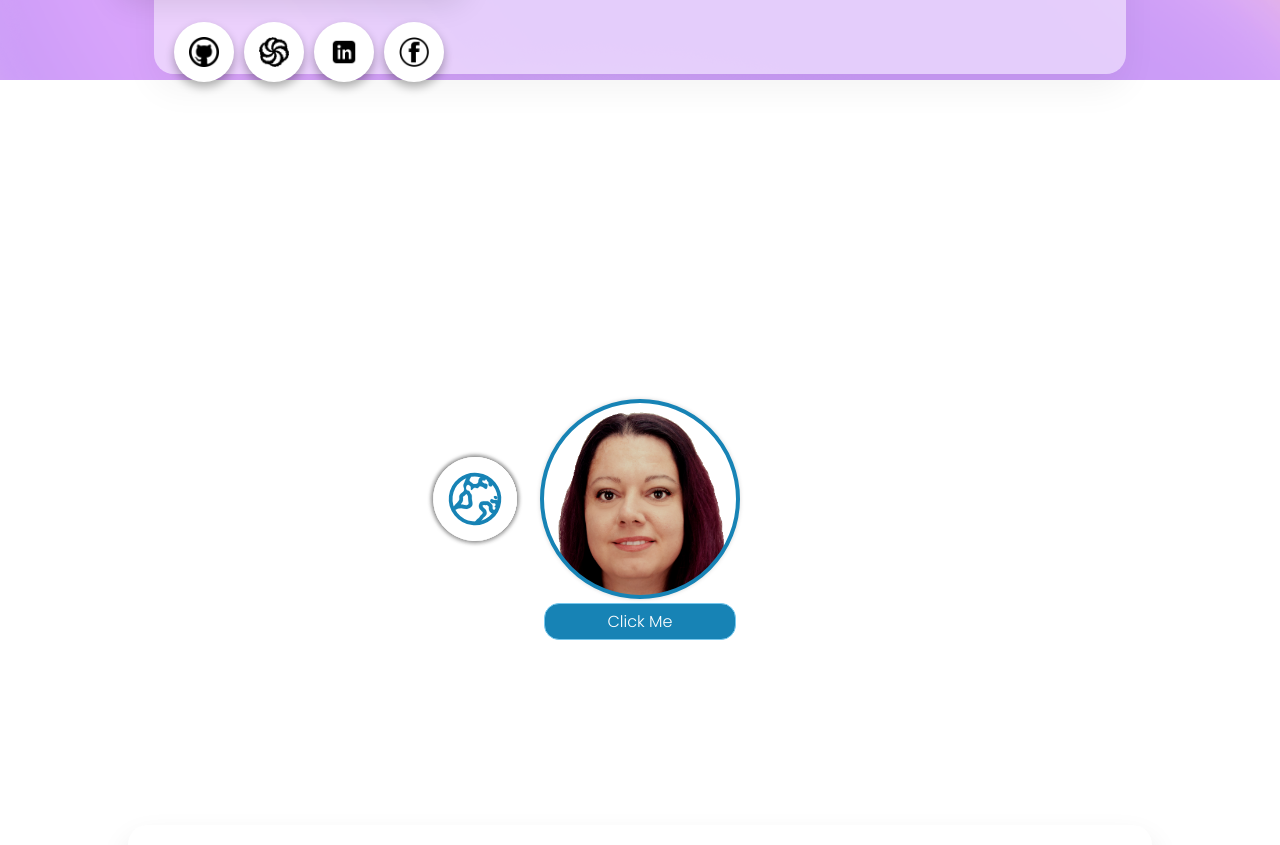
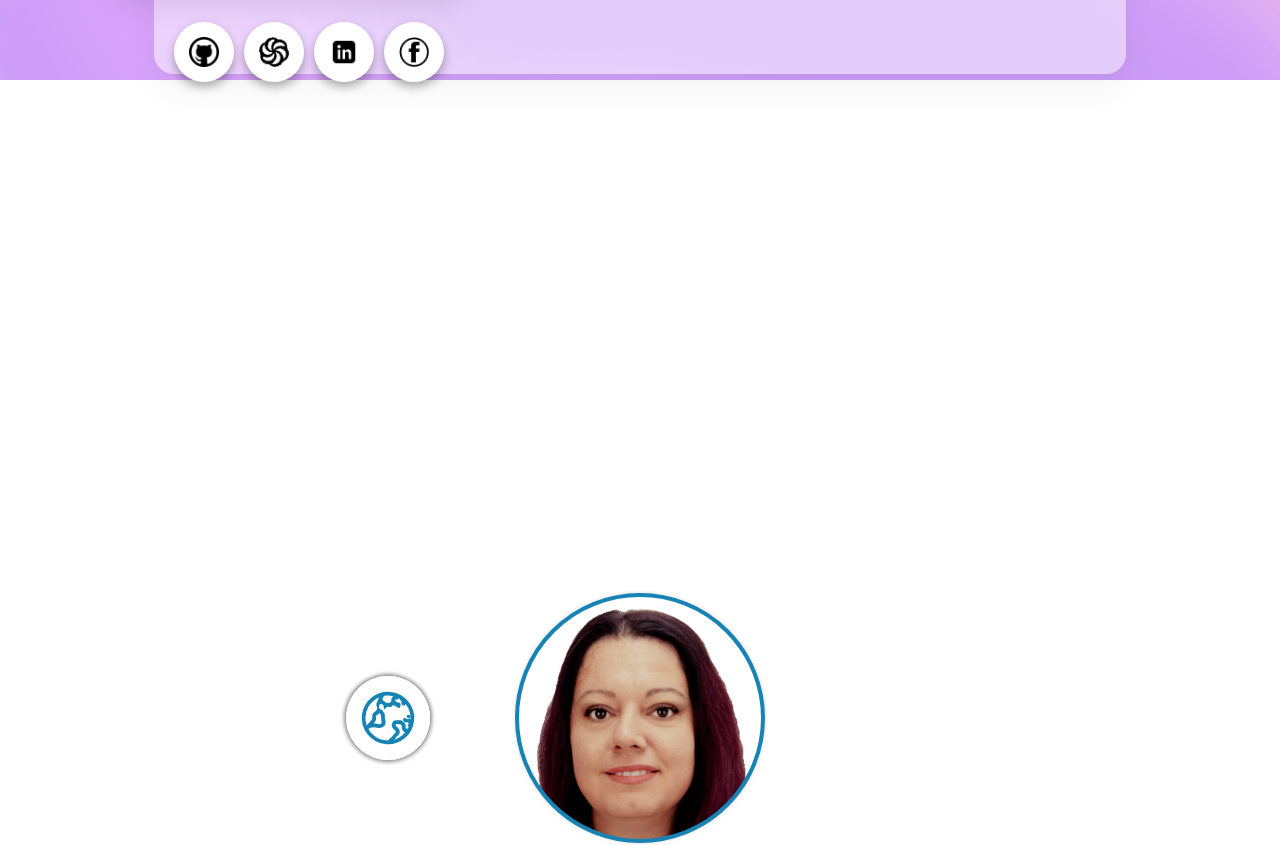
Before and after one commit to KumihoBG/portfolio, a React (Create React App) app: page /about in a window 1280 px wide. Shown: the part 920-1765 px from the top of the page. Built offline with nearby package versions, Linux system fonts and the light colour scheme.

Commit message:
youtube embeded fix

```diff
--- a/src/components/CircularItems/CircularItems.css
+++ b/src/components/CircularItems/CircularItems.css
@@ -5,18 +5,19 @@
 
 .menu {
     position: relative;
-    width: 600px;
-    height: 600px;
+    width: 800px;
+    height: 800px;
     display: flex;
     justify-content: center;
     align-items: center;
+    margin-top: 3%;
 }
 
 .menu li {
     position: absolute;
-    left: -110%;
+    left: -113%;
     list-style: none;
-    transform-origin: 300px;
+    transform-origin: 400px;
     transition: 0.5s;
     transition-delay: calc(0.1s * var(--i));
     transform: rotate(0deg) translateX(100px);
@@ -55,12 +56,14 @@
 
 .menu li ion-icon:hover {
     color: var(--light-blue);
+    position: relative;
+    z-index: 1;
 }
 
 .toggle {
     position: absolute;
-    width: 200px;
-    height: 200px;
+    width: 250px;
+    height: 250px;
     background: #fff url('../../images/me.png') no-repeat center center/cover;
     display: flex;
     justify-content: center;
@@ -70,15 +73,6 @@
     box-shadow: 0 0 4px rgba(0, 0, 0, 0.15);
     transition: transform 1.25s;
     border: 4px solid var(--dark-blue);
-}
-
-.video a {
-    text-decoration: none;
-    color: #fff;
-    text-align: center;
-    display: block;
-    position: absolute;
-    bottom: 0;
 }
 
 .box {
@@ -94,10 +88,10 @@
 ion-icon:hover + .box,.box:hover{
     display: inline-block;
     position: absolute;
-    top: -130%;
+    top: -120%;
     z-index: 99999;
-    width: 400px;
-    height: 300px;
+    width: 500px;
+    height: 400px;
     transition: 0.5s;
     transform: rotate(calc(360deg / -7 * var(--i)));
 }
--- a/src/components/Home/Home.css
+++ b/src/components/Home/Home.css
@@ -136,11 +136,22 @@ header ul li {
     justify-content: center;
     align-items: center;
     width: 100%;
+    height: auto;
 }
 
-.call-to-action {
+.call-to-action,
+.about-me h3 {
     color: #fff;
     text-align: center;
     padding: 20px;
     text-transform: uppercase;
 }
+
+.about-me {
+    padding: 2%;
+    display: flex;
+    justify-content: center;
+    align-items: center;
+    flex-direction: column;
+    height: auto;
+}
--- a/src/components/Home/Home.js
+++ b/src/components/Home/Home.js
@@ -40,6 +40,7 @@ function Home() {
         </section>
         <section id="info" className='about-me'>
             <h1 className='call-to-action'>Get to know me better</h1>
+            <h3>My video introduction</h3>
             <CircularItems />
         </section>
         <section className='about'>
--- a/src/components/YoutubeEmbed/YoutubeEmbed.js
+++ b/src/components/YoutubeEmbed/YoutubeEmbed.js
@@ -5,7 +5,7 @@ import '../YoutubeEmbed/YoutubeEmbed.css';
 const YoutubeEmbed = ({ embedId }) => (
   <div className="video-responsive">
     <iframe
-      width="400"
+      width="300"
       height="250"
       src={`https://www.youtube.com/embed/${embedId}`}
       frameBorder="0"
```
